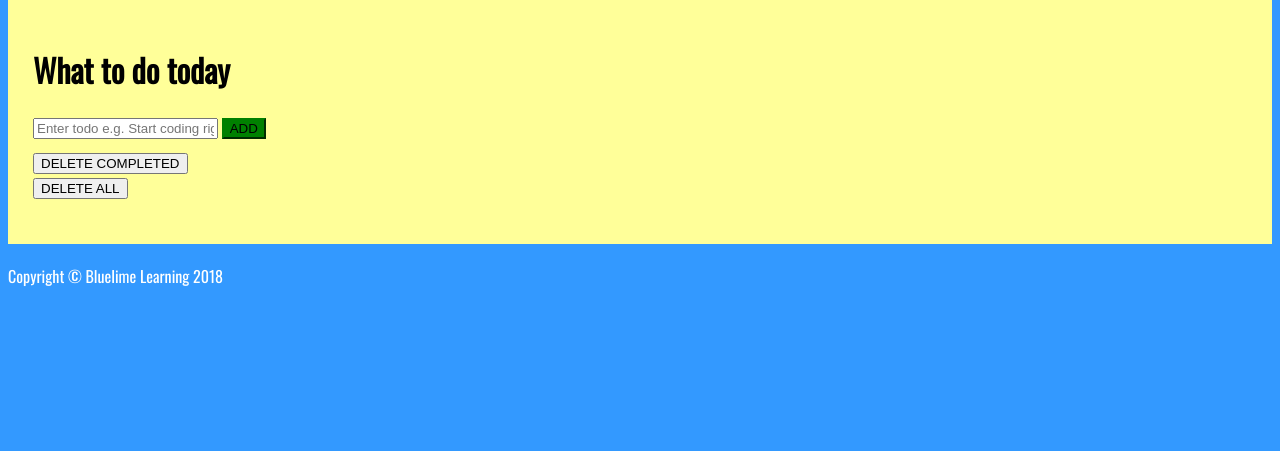
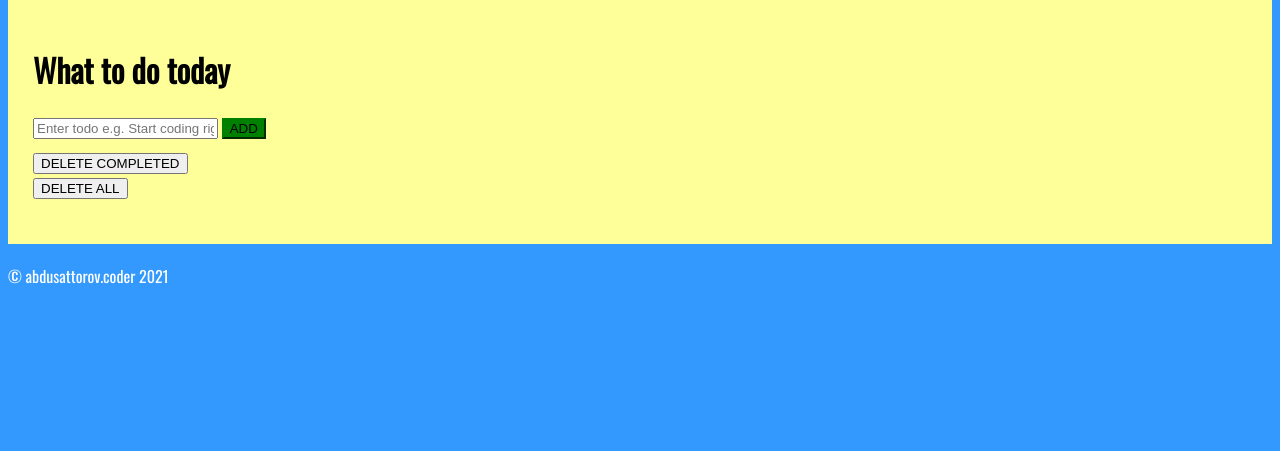
Before and after one commit to abdusattorov/todoapp, a Django app: page / in a window 1280 px wide. Shown: the part 127-578 px from the top of the page. Run offline with Django 3.2, Linux system fonts and the light colour scheme; data that the repository does not hold is empty.

Commit message:
minor css changes

```diff
--- a/todolist/static/todolist/styles.css
+++ b/todolist/static/todolist/styles.css
@@ -2,6 +2,7 @@ body {
 	background: #3399ff;
 	font-family: 'Oswald', 'Futura', sans-serif;
 }
+
 #wrapper {
 	margin-top: 10% !important;
 }
@@ -28,6 +29,10 @@ footer {
 	margin-top: 20px;
 	color: white;
 }
+#a {
+	text-decoration: none;
+	color: #fff;
+}
 #add-btn {
 	background-color:green;
 	border-color:green;
--- a/todolist/templates/todolist/index.html
+++ b/todolist/templates/todolist/index.html
@@ -72,7 +72,8 @@
 		<footer>
 			<div class="row pad">
 				<div class="col-lg-12 text-center">
-					Copyright &copy; Bluelime Learning 2018
+					&copy; <a id="a" href="t.me/alfacoder">abdusattorov.coder</a>
+					2021
 				</div>
 			</div>
 		</footer>
```
